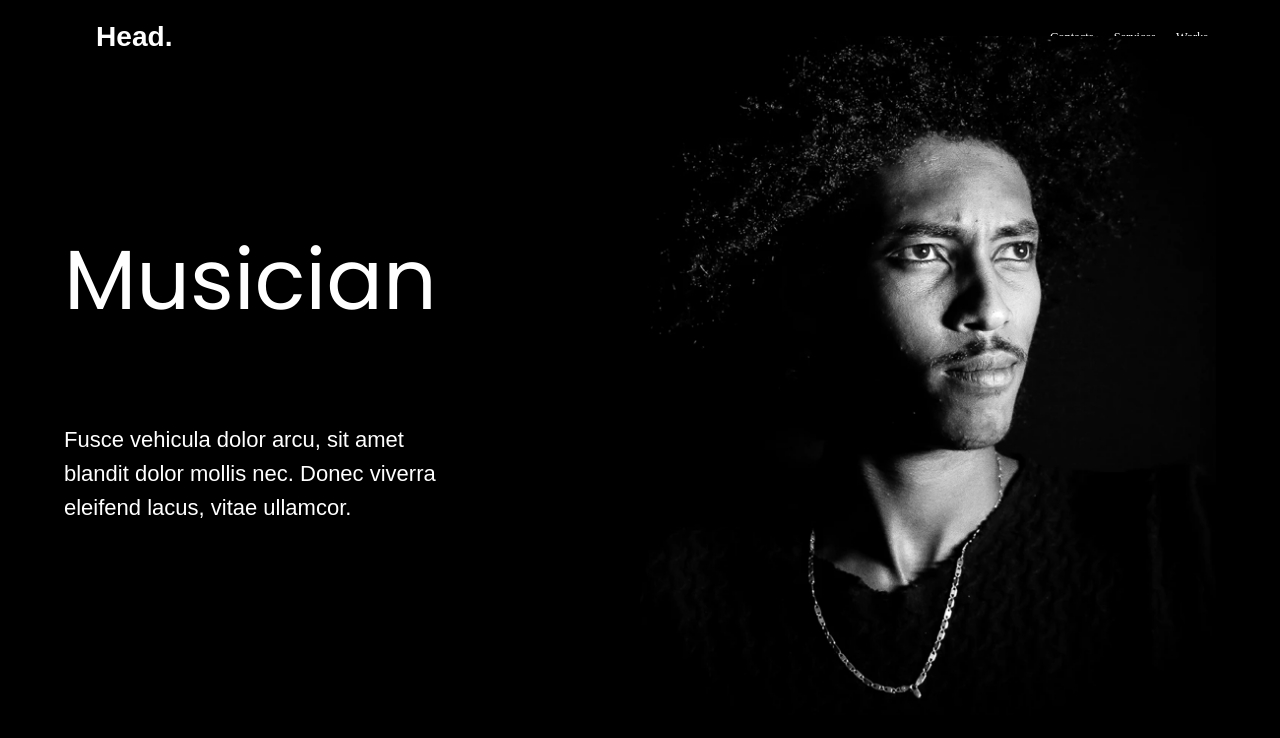
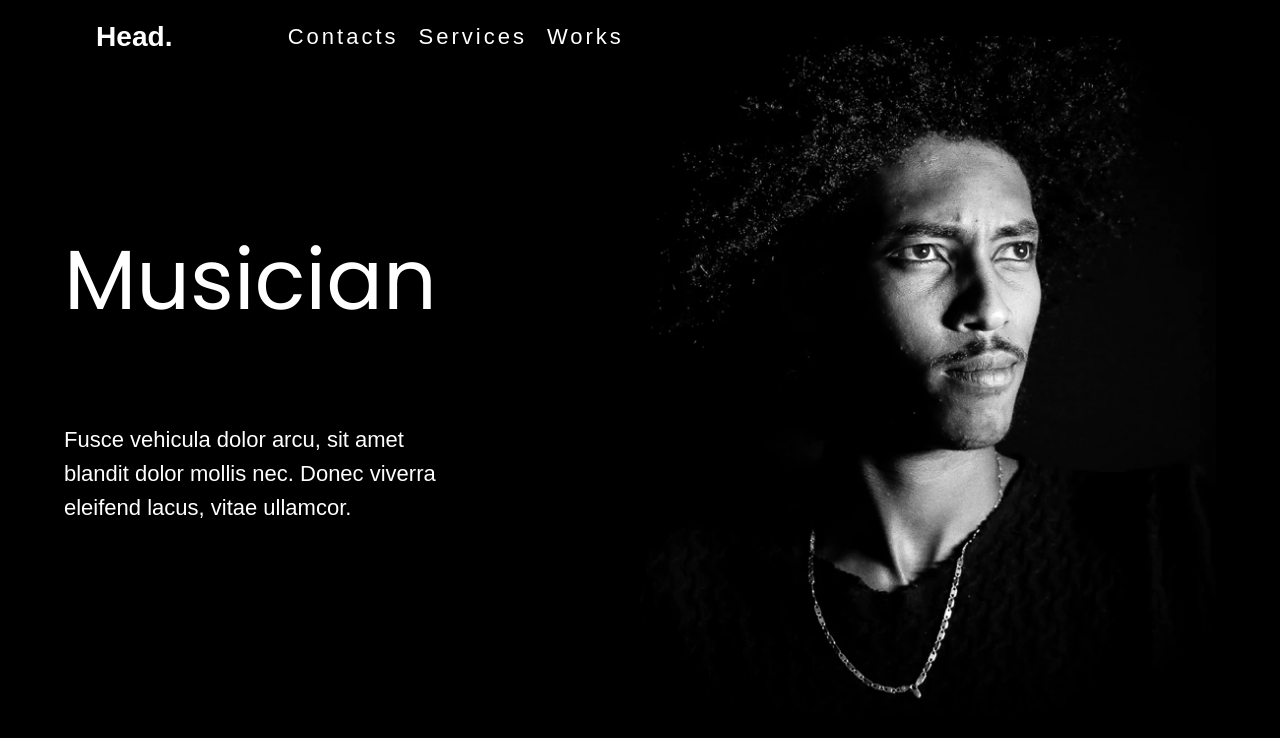
Before and after one commit to khattab2023/Responsive-Web-Design, a plain HTML site: page index.html in a window 1280 px wide. Drawn offline with Linux system fonts and the light colour scheme.

Commit message:
Correction of what was stated in the feedback

```diff
--- a/index.html
+++ b/index.html
@@ -19,9 +19,9 @@
                 <h3>Head.</h3>
             </div>
             <ul>
-                <li><a href="">Contacts </a></li>
-                <li><a href="">Services</a></li>
-                <li><a href="">Works</a></li>
+                <li><a #href="">Contacts </a></li>
+                <li><a #href="">Services</a></li>
+                <li><a #href="">Works</a></li>
             </ul>
         </nav>
         <div class="head">
@@ -37,7 +37,8 @@
                     </p>
                 </div>
             </div>
-            <img class="img" src="/images/Bitmap.png" alt="main">
+            <img class="img" src="/images/Bitmap.png"
+                alt="Black and white photo of a musician looking to the right with nice looking hair">
         </div>
 
     </main>
--- a/styles/index.scss
+++ b/styles/index.scss
@@ -18,23 +18,34 @@ nav {
     margin-right: 6%;
   }
   ul {
-    width: 18vh;
+    width: 27vh;
     display: flex;
     list-style: none;
-    justify-content: space-between;
+    justify-content: space-around;
     a {
+      font: 400 18px/36px "Actor", sans-serif;
       text-decoration: none;
       color: $main-color;
-      font-size: 22px;
       padding: 10px;
+      letter-spacing: 3px;
+      word-spacing: 2px;
+    }
+    a:hover {
+      transform: scale(1.1);
+      cursor: pointer;
+      background-color: rgba(255, 255, 0, 0.665);
+      border-radius: 4px;
+      transition: all 0.1s ease-in-out;
+      // transition-delay: 0.2s;
     }
   }
 }
+
 main {
   text-align: center;
 }
 .head {
-  width: 85%;
+  width: $main-width;
   margin: 0 auto;
   display: flex;
   justify-content: space-between;
@@ -151,19 +162,19 @@ img {
 
 @media screen and (min-width: 1024px) and (max-width: 2280px) {
   nav {
-    width: 95%;
+    width: 90%;
     height: 58px;
     margin: 8px auto;
     display: flex;
     align-items: center;
-    justify-content: space-between;
-    width: 90%;
+    justify-content: flex-start;
   }
   .logo {
     color: $main-color;
     font: 400 24px/36px "Actor", sans-serif;
     margin-right: 6%;
   }
+
   .head {
     width: 90%;
     margin-top: -3%;
@@ -184,6 +195,7 @@ img {
     display: flex;
     list-style: none;
     justify-content: space-between;
+    font-size: 22px;
   }
   .head .text {
     width: 50%;
```
Also changed, not shown: styles/index.css.
